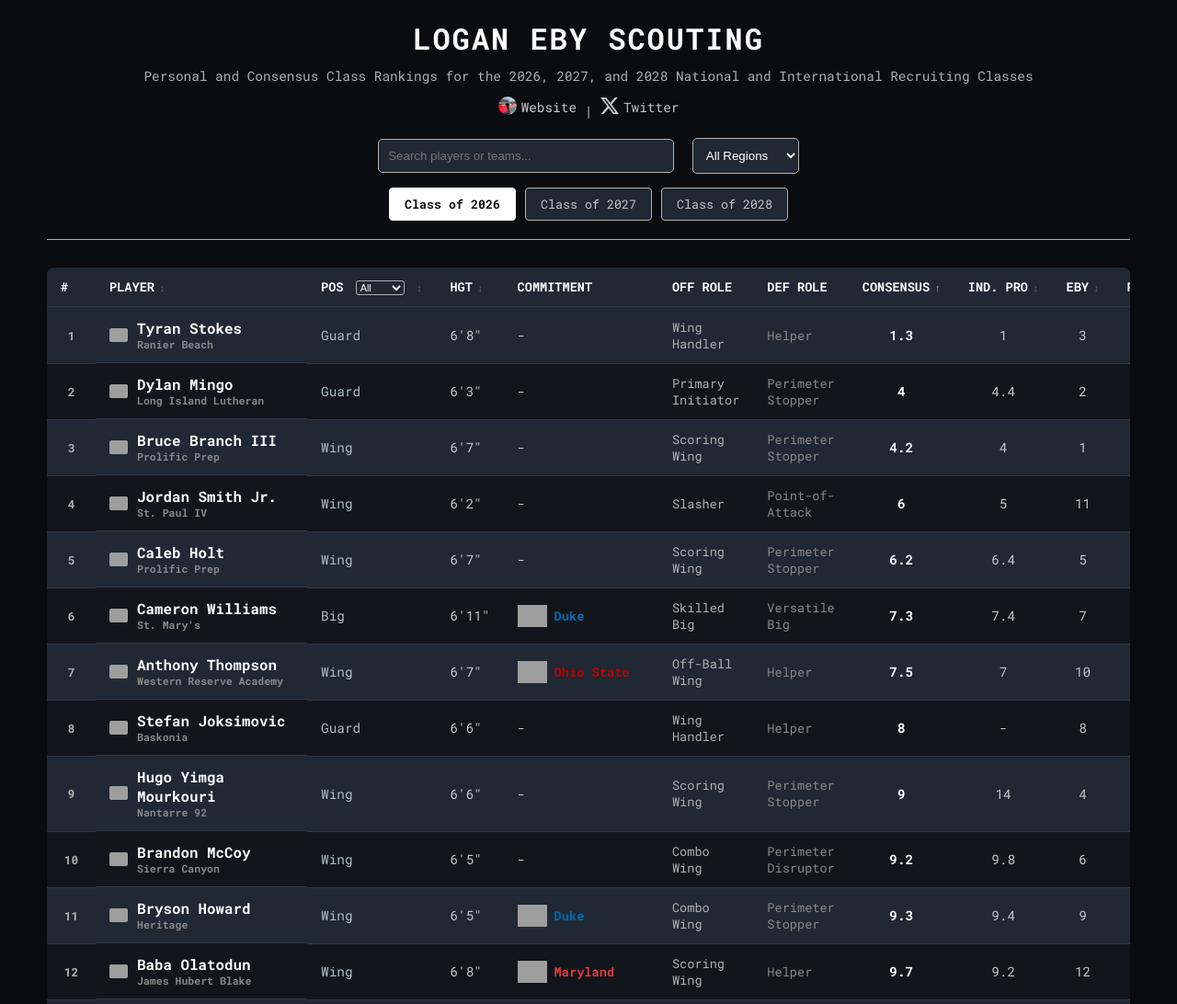
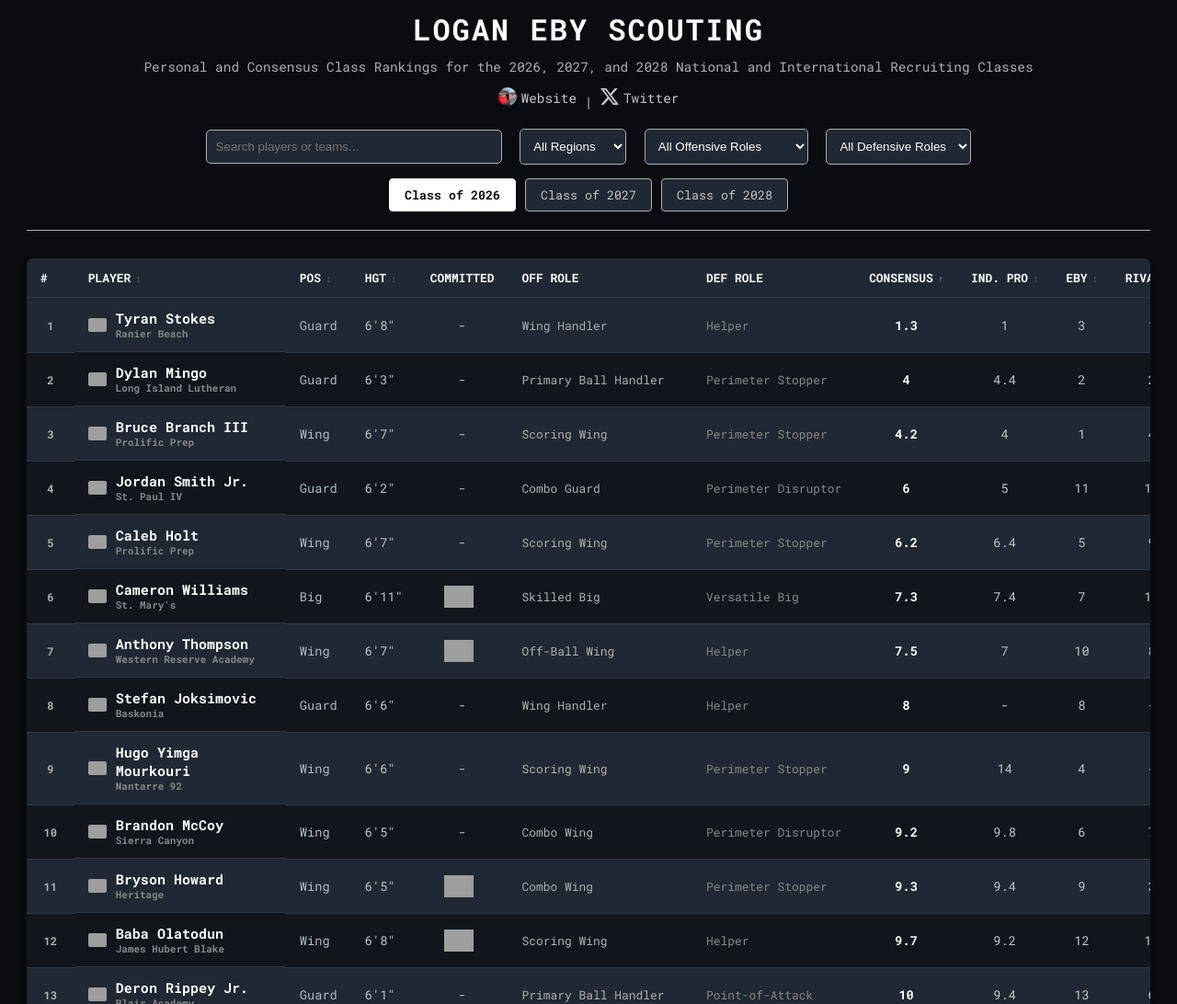
Before and after one commit to logeby2/logeby2.github.io, a plain HTML site: page Recruiting-Rankings/index.html in a window 1280 px wide. Shown: the top 1092 px of the page at 92% size. Drawn offline with Linux system fonts and the light colour scheme; grey boxes are pictures that could not be loaded.

Commit message:
Formatting size + role filters

```diff
--- a/Recruiting-Rankings/Recruiting Rankings - 2026 Recruiting Spring 2026.csv
+++ b/Recruiting-Rankings/Recruiting Rankings - 2026 Recruiting Spring 2026.csv
@@ -9,7 +9,7 @@ TIER,PLAYER,TEAM/HS,COMMITMENT,OFFENSIVE ROLE,DEFENSIVE ROLE,HEIGHT,RIVALS,247,P
 3,Stefan Joksimovic,Baskonia (SLO),?,Wing Handler,Helper,"6'6""",,,,,,8,8.0,,
 3,Bryson Howard,Heritage ,Duke,Combo Wing,Perimeter Stopper,"6'5""",3,12,10,17,5,9,9.3,9.4,0.25
 3,Anthony Thompson,Western Reserve Academy,Ohio State,Off-Ball Wing,Helper,"6'7""",8,7,4,12,4,10,7.5,7,-2.25
-3,Jordan Smith Jr. ,St. Paul IV,?,Slasher,Point-of-Attack,"6'2""",11,2,3,3,6,11,6.0,5,-5.5
+3,Jordan Smith Jr. ,St. Paul IV,?,Combo Guard,Perimeter Disruptor,"6'2""",11,2,3,3,6,11,6.0,5,-5.5
 3,Baba Olatodun,James Hubert Blake,Maryland,Scoring Wing,Helper,"6'8""",10,10,6,7,13,12,9.7,9.2,-2
 4,Deron Rippey Jr. ,Blair Academy,?,Primary Ball Handler,Point-of-Attack,"6'1""",6,6,9,16,10,13,10.0,9.4,-3.5
 4,Christian Collins,St. John Bosco,?,Play Finishing Forward,Versatile Big,"6'9""",15,8,11,8,17,14,12.2,11.8,-2
@@ -66,7 +66,7 @@ TIER,PLAYER,TEAM/HS,COMMITMENT,OFFENSIVE ROLE,DEFENSIVE ROLE,HEIGHT,RIVALS,247,P
 5,Quinn Costello ,Newman School,Michigan,Skilled Big ,???,"6'9""",33,45,31,29,72,65,45.8,42,-20.25
 5,Tristan Reed,Link Academy,Mississippi State,Play Finishing Big,Rim Protector,"6'9""",69,69,77,80,56,66,69.5,70.2,2.5
 5,Klark Riethauser,Chalon (SUI),?,Off-Ball Wing,Perimeter Stopper,"6'7""",,,,,91,67,79.0,91,-44.25
-5,Christopher Washington Jr.,Providence Christian Aca.,?,Play Finishing Forward,Perimeter Disruptor,"6'9""",46,31,55,59,97,68,59.3,57.6,-9.75
+5,Chris Washington Jr.,Providence Christian Aca.,?,Play Finishing Forward,Perimeter Disruptor,"6'9""",46,31,55,59,97,68,59.3,57.6,-9.75
 5,Anthony Felesi,Utah Prep,Pittsburgh,Slasher,Perimeter Stopper,"6'5""",66,49,54,58,85,69,63.5,62.4,-4.5
 5,Cheichk Niang,Trento (ITA),?,Play Finishing Forward,Perimeter Disruptor,"6'7""",,,,,,70,70.0,,
 5,Swann Penda,Le Mans (FRA),?,Off-Ball Wing,Helper,"6'9""",,,,,,71,71.0,,
@@ -87,7 +87,7 @@ TIER,PLAYER,TEAM/HS,COMMITMENT,OFFENSIVE ROLE,DEFENSIVE ROLE,HEIGHT,RIVALS,247,P
 6,Herly Brutus,Villages Charter,LSU,Off-Ball Wing,Perimeter Stopper,"6'6""",86,141,120,88,105,86,104.3,108,19
 6,Ethan Harris,Camas,Iowa,Skilled Forward,Helper,"6'8""",73,123,104,110,71,87,94.7,96.2,7.25
 6,Sammy Jackson,Roman Catholic,VCU,Wing Handler,Perimeter Stopper,"6'7""",51,62,58,72,40,88,61.8,56.6,-31.75
-6,Felipe Minzer,Academy of Central Florida (ARG),?,Wing Handler,Chaser,,,,,,95,89,92.0,,
+6,Felipe Minzer,Academy of Central Florida (ARG),?,Wing Handler,Chaser,"6'6""",,,,,,95,89,92.0,,
 6,Jalen Montonati,Owasso,Oklahoma State,Movement Shooter,Chaser,"6'7""",70,74,52,50,92,90,71.3,67.6,-18.5
 6,Tarris Bouie,SPIRE Academy,Alabama,Off-Ball Wing,Helper,"6'6""",87,51,40,33,81,91,63.8,58.4,-28
 6,Carlos Medlock Jr.,Link Academy,Michigan St.,Primary Ball Handler,Point-of-Attack,"5'11""",68,67,74,68,73,92,73.7,70,-23
--- a/Recruiting-Rankings/Recruiting Rankings - 2028 Recruiting Spring 2026.csv
+++ b/Recruiting-Rankings/Recruiting Rankings - 2028 Recruiting Spring 2026.csv
@@ -18,7 +18,7 @@ TIER,PLAYER,TEAM/HS,COMMITMENT,OFFENSIVE ROLE,DEFENSIVE ROLE,HEIGHT,RIVALS,247,P
 3,Xavier Young,Faith Family Academy,?,Play Finishing Big,Rim Protector,"6'10""",39,12,15,13,13,17,18.2,,,,,,
 3,Gideon Silas Henry,Orange1 Bassano (NGA),?,Play Finishing Big,Rim Protector,"6'9""",,,,,,18,18.0,,,,,,
 3,Evan Willis,Crossroads,?,Scoring Wing,Perimeter Stopper,"6'6""",57,6,30,20,,19,26.4,,,,,,
-3,DJ Okoth,Bartlett,?,Wing Scorer,Perimeter Stopper,"6'6""",9,15,18,12,11,20,14.2,,,,,,
+3,DJ Okoth,Bartlett,?,Scoring Wing,Perimeter Stopper,"6'6""",9,15,18,12,11,20,14.2,,,,,,
 3,Roko Jerik,Bayern Munich (GER),?,Scoring Wing,Perimeter Stopper,"6'7""",,,,,,21,21.0,,,,,,
 3,Gustavs Vilcans,Dubai BC (LAT),?,Skilled Forward,???,6'7,,,,,,22,22.0,,,,,,
 3,Myles Hayes,Woodward Academy,?,Scoring Guard,???,"6'4""",27,13,22,11,8,23,17.3,,,,,,
--- a/Recruiting-Rankings/index.html
+++ b/Recruiting-Rankings/index.html
@@ -42,6 +42,16 @@
                     <option value="High School">High School</option>
                     <option value="International">International</option>
                 </select>
+
+                <select id="offensive-role-filter"
+                    style="padding: 10px; margin-left: 10px; border-radius: 5px; border: 1px solid #b0b0b0; background-color: #1f2833; color: white;">
+                    <option value="">All Offensive Roles</option>
+                </select>
+
+                <select id="defensive-role-filter"
+                    style="padding: 10px; margin-left: 10px; border-radius: 5px; border: 1px solid #b0b0b0; background-color: #1f2833; color: white;">
+                    <option value="">All Defensive Roles</option>
+                </select>
             </div>
 
             <div class="year-selector" style="margin-top: 15px; text-align: center;">
@@ -57,19 +67,9 @@
                     <tr>
                         <th>#</th>
                         <th data-sort="player" class="sortable">Player</th>
-                        <th data-sort="position" class="sortable">
-                            Pos
-                            <select id="position-filter"
-                                style="background:#1f2833; color:#fff; border:1px solid #b0b0b0; border-radius:3px; font-size:0.8em; margin-left:5px;"
-                                onclick="event.stopPropagation()">
-                                <option value="">All</option>
-                                <option value="Guard">Guard</option>
-                                <option value="Wing">Wing</option>
-                                <option value="Big">Big</option>
-                            </select>
-                        </th>
+                        <th data-sort="position" class="sortable">Pos</th>
                         <th data-sort="height" class="sortable">Hgt</th>
-                        <th data-sort="commitment">Commitment</th>
+                        <th data-sort="commitment">Committed</th>
                         <th data-sort="offensive_role">Off Role</th>
                         <th data-sort="defensive_role">Def Role</th>
                         <th data-sort="consensus" class="sortable active-asc">Consensus</th>
--- a/Recruiting-Rankings/script.js
+++ b/Recruiting-Rankings/script.js
@@ -1,14 +1,16 @@
 document.addEventListener('DOMContentLoaded', () => {
     const tableBody = document.getElementById('rankings-body');
     const headers = document.querySelectorAll('th.sortable');
-    const filterSelect = document.getElementById('position-filter');
     const regionFilterSelect = document.getElementById('region-filter');
+    const offensiveRoleSelect = document.getElementById('offensive-role-filter');
+    const defensiveRoleSelect = document.getElementById('defensive-role-filter');
     const searchInput = document.getElementById('search-input');
 
     let playersData = [];
     let currentSort = { column: 'consensus', direction: 'asc' };
-    let currentFilter = '';
     let currentRegion = '';
+    let currentOffensiveRole = '';
+    let currentDefensiveRole = '';
     let currentSearch = '';
 
     // Helper to parse Height to inches for sorting/logic
@@ -27,7 +29,7 @@ document.addEventListener('DOMContentLoaded', () => {
         let r = role ? role.toLowerCase() : '';
 
         // 1. Check explicit Role keywords
-        if (r.includes('guard') || r.includes('initiator') || r.includes('handler') || r.includes('point')) return 'Guard';
+        if (r.includes('guard') || r.includes('initiator') || r.includes('initator') || r.includes('handler') || r.includes('point')) return 'Guard';
         if (r.includes('wing') || r.includes('slasher') || r.includes('shooter')) return 'Wing';
         if (r.includes('big') || r.includes('center') || r.includes('post') || r.includes('rim')) return 'Big';
 
@@ -94,13 +96,19 @@ document.addEventListener('DOMContentLoaded', () => {
             const consensus = parseFloat(p.CONSENSUS) || 999;
             const countryInfo = getCountryInfo(p['TEAM/HS'], p.PLAYER);
 
+            // Normalize Offensive Role
+            let offRole = p['OFFENSIVE ROLE'];
+            if (offRole && (offRole.toLowerCase().includes('initiator') || offRole.toLowerCase().includes('initator'))) {
+                offRole = 'Primary Ball Handler';
+            }
+
             return {
                 id: index,
                 rank: index + 1,
                 name: p.PLAYER,
                 team_hs: p['TEAM/HS'],
                 commitment: p.COMMITMENT,
-                offensive_role: p['OFFENSIVE ROLE'],
+                offensive_role: offRole,
                 defensive_role: p['DEFENSIVE ROLE'] || '-',
                 height: p.HEIGHT,
                 height_val: parseHeight(p.HEIGHT),
@@ -141,8 +149,12 @@ document.addEventListener('DOMContentLoaded', () => {
                     }
                 }
 
-                // Style: Bold, Color
-                commitHtml = `<div style="display:flex; align-items:center;">${logoImg}<span style="color:${player.color}; font-weight:bold; font-size:0.95em;">${player.commitment}</span></div>`;
+                // If logo exists, show ONLY logo. If not, show text.
+                if (logoImg) {
+                    commitHtml = `<div style="display:flex; align-items:center; justify-content:center;">${logoImg}</div>`;
+                } else {
+                    commitHtml = `<div style="display:flex; align-items:center;"><span style="color:${player.color}; font-weight:bold; font-size:0.95em;">${player.commitment}</span></div>`;
+                }
             }
 
             const teamHs = player.team_hs || '';
@@ -158,9 +170,9 @@ document.addEventListener('DOMContentLoaded', () => {
                 </td>
                 <td class="pos-cell">${player.position}</td>
                 <td class="height-cell">${player.height}</td>
-                <td style="text-align:left">${commitHtml}</td>
-                <td style="font-size:0.85em; color:var(--accent);">${player.offensive_role}</td>
-                <td style="font-size:0.85em; color:#888;">${player.defensive_role}</td>
+                <td style="text-align:center">${commitHtml}</td>
+                <td class="role-cell" style="font-size:0.85em; color:var(--accent);">${player.offensive_role}</td>
+                <td class="role-cell" style="font-size:0.85em; color:#888;">${player.defensive_role}</td>
                 <td class="rating-cell" style="color:var(--text-secondary); font-weight:bold;">${player.consensus === 999 ? '-' : player.consensus}</td>
                 <td class="rating-cell">${formatRank(player.industry_pro)}</td>
                 <td class="rating-cell">${formatRank(player.eby)}</td>
@@ -176,17 +188,24 @@ document.addEventListener('DOMContentLoaded', () => {
 
     // Main Function to Filter and Sort logic
     function applyFilterAndSort() {
-        // 1. Filter by Position
+        // 1. Start with all data
         let displayData = [...playersData]; // Copy original
-        if (currentFilter) {
-            displayData = displayData.filter(p => p.position === currentFilter);
-        }
 
         // 1.5 Filter by Region
         if (currentRegion === 'High School') {
             displayData = displayData.filter(p => !p.isInternational);
         } else if (currentRegion === 'International') {
             displayData = displayData.filter(p => p.isInternational);
+        }
+
+        // 1.6 Filter by Offensive Role
+        if (currentOffensiveRole) {
+            displayData = displayData.filter(p => p.offensive_role === currentOffensiveRole);
+        }
+
+        // 1.7 Filter by Defensive Role
+        if (currentDefensiveRole) {
+            displayData = displayData.filter(p => p.defensive_role === currentDefensiveRole);
         }
 
         // 1.7 Search
@@ -205,6 +224,12 @@ document.addEventListener('DOMContentLoaded', () => {
         displayData.sort((a, b) => {
             let valA = a[field];
             let valB = b[field];
+
+            // Use numerical height value for sorting if field is 'height'
+            if (field === 'height') {
+                valA = a.height_val;
+                valB = b.height_val;
+            }
 
             if (typeof valA === 'string') valA = valA.toLowerCase();
             if (typeof valB === 'string') valB = valB.toLowerCase();
@@ -256,13 +281,7 @@ document.addEventListener('DOMContentLoaded', () => {
         });
     });
 
-    // Event Listeners: Filtering
-    if (filterSelect) {
-        filterSelect.addEventListener('change', (e) => {
-            currentFilter = e.target.value;
-            applyFilterAndSort();
-        });
-    }
+
 
     // Event Listeners: Region Filtering
     if (regionFilterSelect) {
@@ -270,6 +289,52 @@ document.addEventListener('DOMContentLoaded', () => {
             currentRegion = e.target.value;
             applyFilterAndSort();
         });
+    }
+
+    // Event Listeners: Offensive Role
+    if (offensiveRoleSelect) {
+        offensiveRoleSelect.addEventListener('change', (e) => {
+            currentOffensiveRole = e.target.value;
+            applyFilterAndSort();
+        });
+    }
+
+    // Event Listeners: Defensive Role
+    if (defensiveRoleSelect) {
+        defensiveRoleSelect.addEventListener('change', (e) => {
+            currentDefensiveRole = e.target.value;
+            applyFilterAndSort();
+        });
+    }
+
+    // Populate Role Dropdowns
+    function populateRoleFilters(data) {
+        // Collect unique roles
+        const offensiveRoles = new Set();
+        const defensiveRoles = new Set();
+
+        data.forEach(p => {
+            if (p.offensive_role) offensiveRoles.add(p.offensive_role);
+            if (p.defensive_role && p.defensive_role !== '-') defensiveRoles.add(p.defensive_role);
+        });
+
+        // Helper to populate
+        const populate = (selectElement, set, defaultText) => {
+            if (!selectElement) return;
+            // Clear existing options except first
+            selectElement.innerHTML = `<option value="">${defaultText}</option>`;
+
+            // Sort and add
+            Array.from(set).sort().forEach(role => {
+                const option = document.createElement('option');
+                option.value = role;
+                option.textContent = role;
+                selectElement.appendChild(option);
+            });
+        };
+
+        populate(offensiveRoleSelect, offensiveRoles, "All Offensive Roles");
+        populate(defensiveRoleSelect, defensiveRoles, "All Defensive Roles");
     }
 
     // Year Switching
@@ -280,6 +345,9 @@ document.addEventListener('DOMContentLoaded', () => {
         }
         currentYear = year;
         playersData = processData(PLAYER_DATA[year]);
+
+        // Populate Filters for the new year
+        populateRoleFilters(playersData);
 
         // Update Buttons
         document.querySelectorAll('.year-btn').forEach(btn => {
--- a/Recruiting-Rankings/style.css
+++ b/Recruiting-Rankings/style.css
@@ -14,11 +14,11 @@ body {
     color: var(--text-primary);
     font-family: 'Roboto Mono', monospace;
     margin: 0;
-    padding: 20px;
+    padding: 10px;
 }
 
 .container {
-    max-width: 95%;
+    max-width: 97%;
     margin: 0 auto;
 }
 
@@ -69,6 +69,7 @@ table {
     width: 100%;
     border-collapse: collapse;
     min-width: 1000px;
+    font-size: 0.95rem;
 }
 
 th,
@@ -125,6 +126,16 @@ tr:hover {
     background-color: #2c3440;
 }
 
+td a {
+    text-decoration: none;
+    color: inherit;
+}
+
+.player-cell * {
+    text-decoration: none !important;
+    border-bottom: none !important;
+}
+
 td {
     font-size: 0.9em;
 }
@@ -136,6 +147,10 @@ td {
     color: var(--accent);
     font-weight: bold;
     font-size: 0.8em;
+}
+
+.role-cell {
+    white-space: nowrap;
 }
 
 .player-cell {
```
Also changed, not shown: Recruiting-Rankings/data.js, 1 other file.
